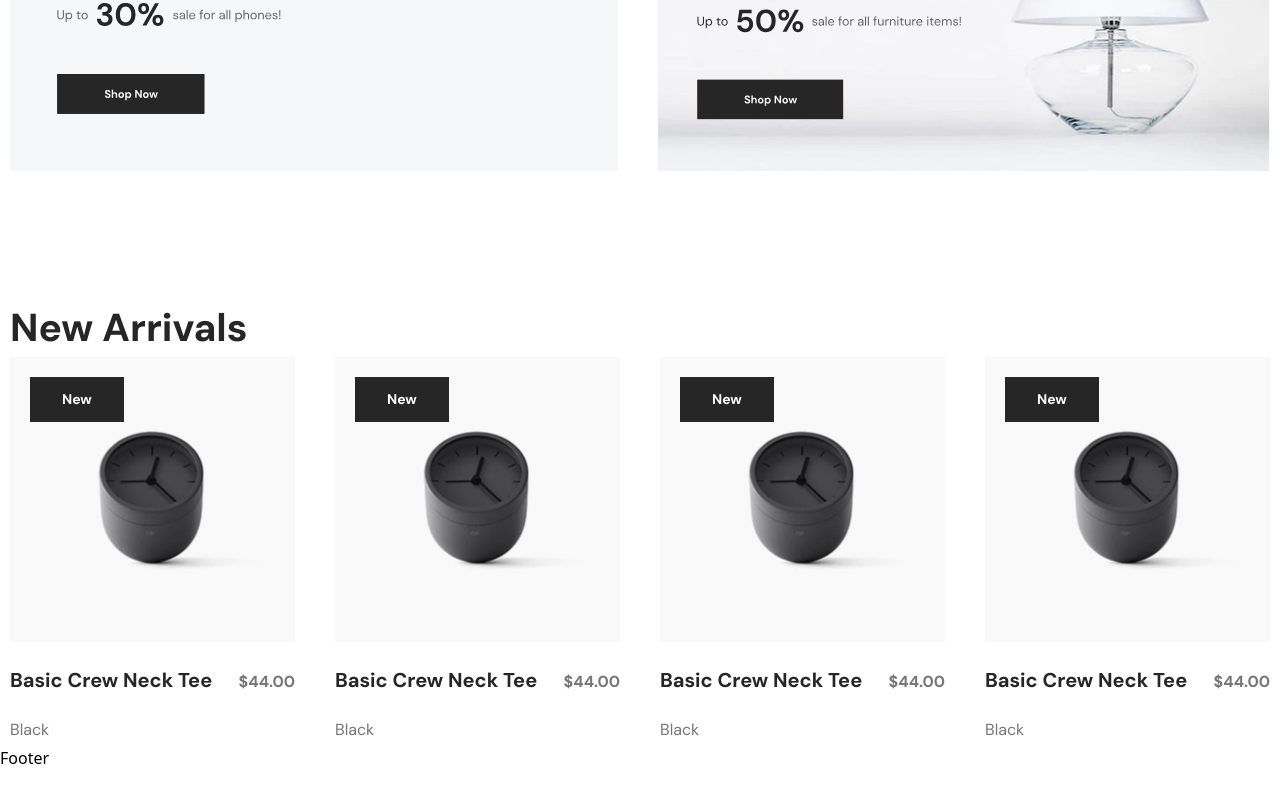
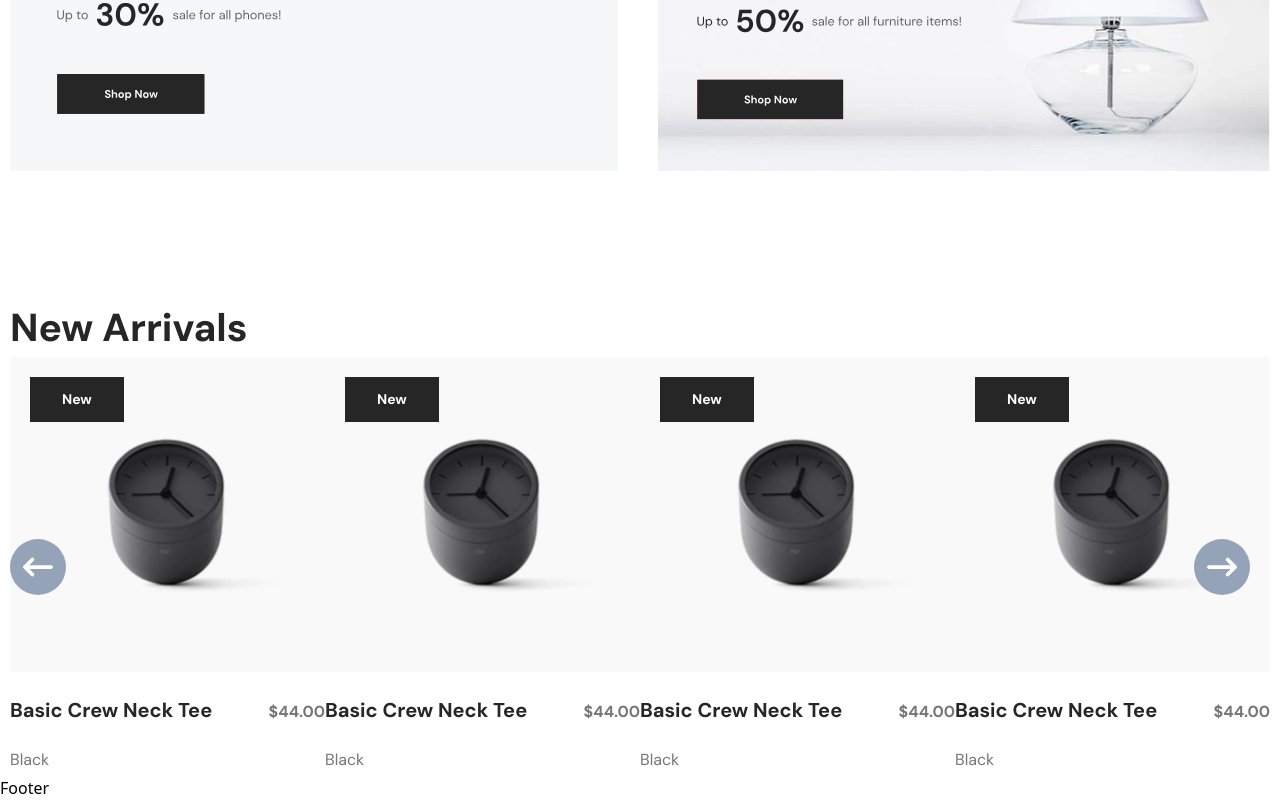
Before and after one commit to mnosumon/orebe, a React (Vite) app: page /shop in a window 1280 px wide. Shown: the part 1235-2035 px from the top of the page. Before the commit the page ends 2005 px from the top, so only its background shows below. Built offline with nearby package versions, Linux system fonts and the light colour scheme.

Commit message:
ProductCard Slick slider done

```diff
--- a/src/compnents/home/NewArivals.jsx
+++ b/src/compnents/home/NewArivals.jsx
@@ -1,19 +1,58 @@
-import React from 'react'
+import React, { useRef } from 'react'
 import Container from '../utilities/Container'
 import HeadingH2 from '../utilities/HeadingH2'
 import ProductCard from './ProductCard'
+import Slider from "react-slick";
+import "slick-carousel/slick/slick.css";
+import { FaArrowLeftLong,  FaArrowRightLong} from "react-icons/fa6";
+
 
 const NewArivals = () => {
+  let sliderRef = useRef(null);
+  const next = () => {
+    sliderRef.slickNext();
+  };
+  const previous = () => {
+    sliderRef.slickPrev();
+  };
+
+  const settings = {
+    dots: false,
+    infinite: true,
+    speed: 500,
+    slidesToShow: 4,
+    slidesToScroll: 1,
+    appendDots: false,
+    arrows: false,
+  };
   return (
     <section>
         <Container>
-            <HeadingH2 content="New Arrivals" />
-            <div className="flex gap-10">
+          <HeadingH2 content="New Arrivals" />
+          <div className="relative ">
+          <div className="slider-container">
+            <Slider
+              ref={slider => {
+                sliderRef = slider;
+              }}
+              {...settings}
+            >
+              <ProductCard />
               <ProductCard/>
               <ProductCard/>
               <ProductCard/>
               <ProductCard/>
+            </Slider>
+            <div style={{ textAlign: "center" }}>
+              <button className="button absolute top-1/2 -translate-y-1/2 left-0 h-14 w-14 rounded-full bg-slate-400 flex justify-center items-center" onClick={previous}>
+                <FaArrowLeftLong className='text-3xl text-white'/>
+              </button>
+              <button className="button absolute top-1/2 -translate-y-1/2 right-[1.6%] h-14 w-14 rounded-full bg-slate-400 flex justify-center items-center" onClick={next}>
+                <FaArrowRightLong className='text-3xl text-white'/>
+              </button>
             </div>
+          </div>
+          </div>
         </Container>
     </section>
   )
--- a/src/index.css
+++ b/src/index.css
@@ -1,3 +1,6 @@
 @tailwind base;
 @tailwind components;
 @tailwind utilities;
+
+.slick-slide{
+}
```
